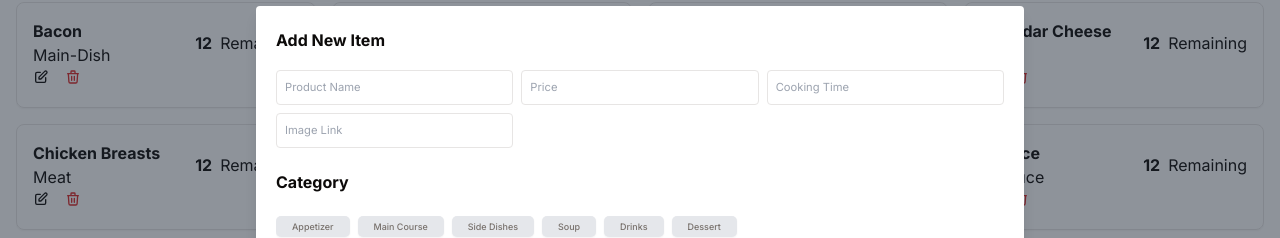
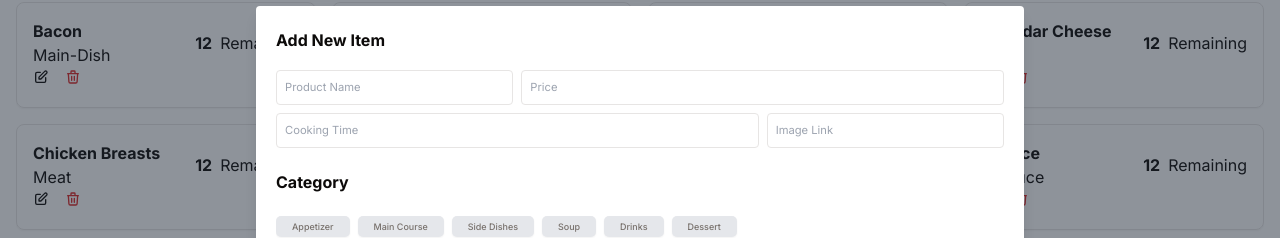
Before and after one commit to jmmaglonzo/E-MENU-FE, a Next.js app: page /kitchen/products in a window 1280 px wide. Both pictures are taken after typing "Sample" into the empty fields and a click on the button "Add Item". Shown: the part 138-376 px from the top of the page. Built offline with nearby package versions, Linux system fonts and the light colour scheme; no server answers.

Commit message:
fix: fix number validation on add item modal

```diff
--- a/src/components/Kitchen/KitchenModal/KitchenModal.tsx
+++ b/src/components/Kitchen/KitchenModal/KitchenModal.tsx
@@ -15,10 +15,18 @@ const schema = z.object({
   name: z.string().min(3, {
     message: "Name must be at least 3 characters long",
   }),
-  price: z.number({
-    message: "Price must be a number",
-  }),
-  cookingTime: z.number(),
+  price: z
+    .string()
+    .transform((val) => parseInt(val))
+    .refine((val) => !isNaN(val), {
+      message: "Price must be a number",
+    }),
+  cookingTime: z
+    .string()
+    .transform((val) => parseInt(val))
+    .refine((val) => !isNaN(val), {
+      message: "Cooking time must be a number",
+    }),
   image: z.string().url({
     message: "Invalid URL",
   }),
@@ -75,7 +83,7 @@ const KitchenModal = ({ isModalOpen, setIsModalOpen }: KitchenModalProps) => {
                   </span>
                 )}
               </div>
-              <div className="flex flex-col gap-2">
+              <div className="col-span-2 flex flex-col gap-2">
                 <input
                   type="text"
                   placeholder="Price"
@@ -88,7 +96,7 @@ const KitchenModal = ({ isModalOpen, setIsModalOpen }: KitchenModalProps) => {
                   </span>
                 )}
               </div>
-              <div className="flex flex-col gap-2">
+              <div className="col-span-2 flex flex-col gap-2">
                 <input
                   type="text"
                   placeholder="Cooking Time"
@@ -101,10 +109,10 @@ const KitchenModal = ({ isModalOpen, setIsModalOpen }: KitchenModalProps) => {
                   </span>
                 )}
               </div>
-              <div className="flex flex-col gap-2">
+              <div className="col-span-1 flex flex-col gap-2">
                 <input
                   type="text"
-                  className="col-span-2 w-full rounded border p-2"
+                  className="w-full rounded border p-2"
                   placeholder="Image Link"
                   {...register("image")}
                 />
```
